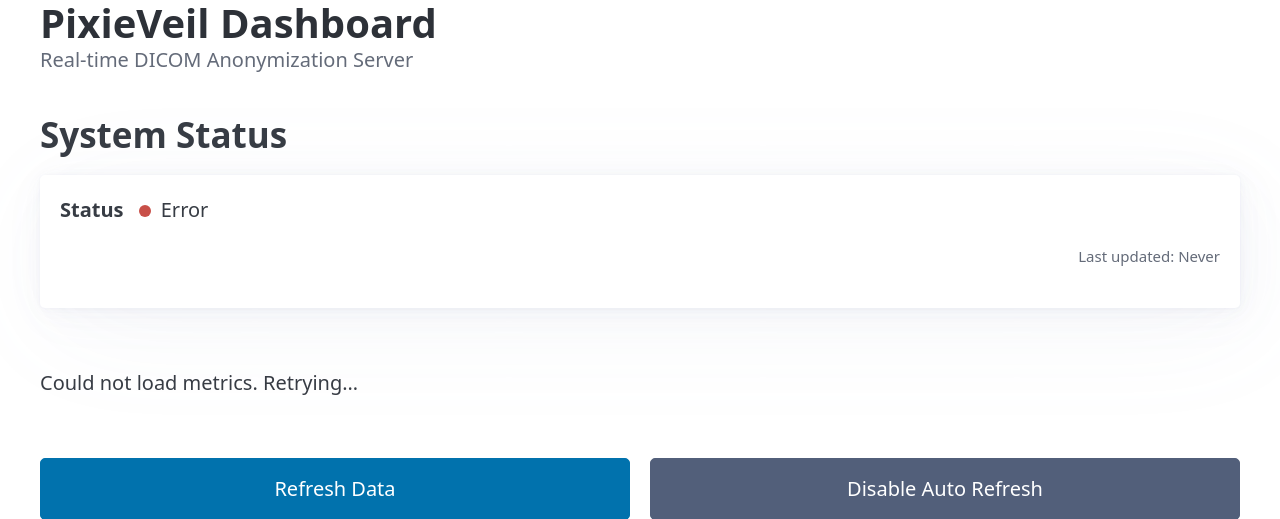
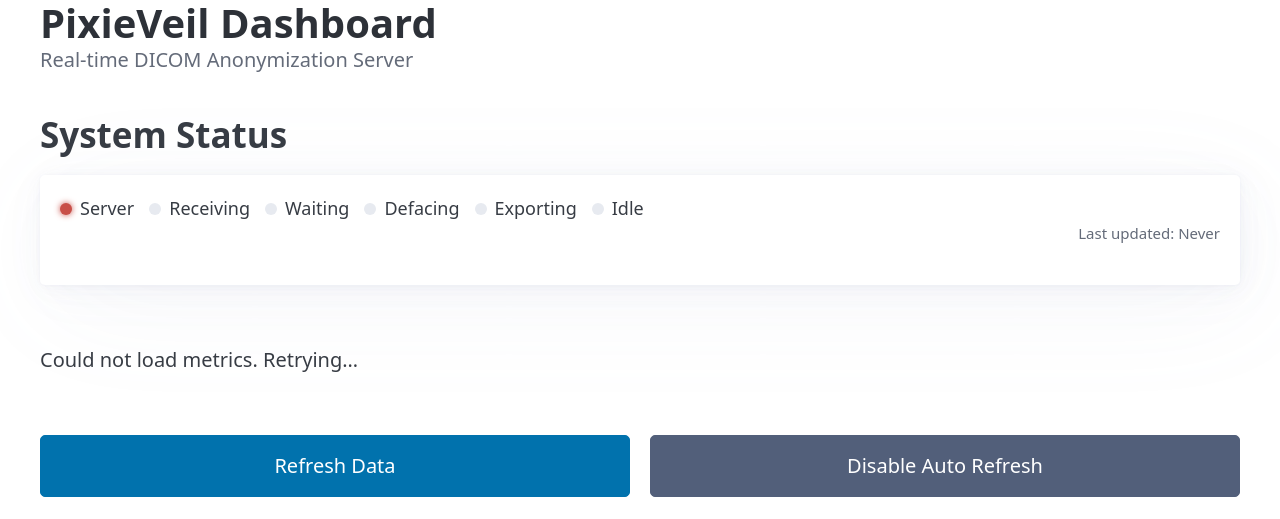
Before and after one commit to cstroie/PixieVeil, a Python web app: template pixieveil/dashboard/templates/index.html in a window 1280 px wide. Shown: the top 519 px of the page. Run offline with Jinja, Linux system fonts and the light colour scheme; the template is opened without the code that fills it, so the values that code supplies are empty; some libraries are stand-ins or nearby versions.

Commit message:
feat: add live pipeline LED status bar to dashboard
Track active pipeline stages in StorageManager:
- _active_receiving: incremented per process_image call (thread-safe)
- _active_defacing: bracketed around asyncio.to_thread(_deface_study)
- _active_exporting: bracketed around _export_via_dicom / _export_via_http_zip
- get_pipeline_status() returns {receiving, waiting, defacing, exporting, idle}

Expose pipeline_status in /stats JSON response.

Replace single status indicator with a horizontal LED bar:
- Server (always green; red on fetch error)
- Receiving / Waiting / Defacing / Exporting (green when active, dark when not)
- Idle (blue when nothing else is active)
LEDs animate with a 0.3s CSS transition and a subtle glow when lit.

Co-Authored-By: Claude Sonnet 4.6 <noreply@anthropic.com>

```diff
--- a/pixieveil/dashboard/server.py
+++ b/pixieveil/dashboard/server.py
@@ -272,6 +272,7 @@ class Dashboard:
             "server_status": "running",
             "timestamp": time.time(),
             "defacing_enabled": storage_manager.defacer.enabled,
+            "pipeline_status": storage_manager.get_pipeline_status(),
             "sections": sections
         }
 
--- a/pixieveil/dashboard/templates/index.html
+++ b/pixieveil/dashboard/templates/index.html
@@ -33,18 +33,38 @@
                 color: var(--pico-muted-color);
                 font-size: 0.875rem;
             }
-            .status-indicator {
+            .status-bar {
+                display: flex;
+                flex-wrap: wrap;
+                gap: 0.75rem;
+                align-items: center;
+            }
+            .led {
+                display: inline-flex;
+                align-items: center;
+                gap: 0.4rem;
+                font-size: 0.9rem;
+            }
+            .led-dot {
                 display: inline-block;
                 width: 12px;
                 height: 12px;
                 border-radius: 50%;
-                margin: 0 0.5rem;
+                background-color: var(--pico-muted-border-color);
+                flex-shrink: 0;
+                transition: background-color 0.3s;
             }
-            .status-running {
+            .led-dot.active {
                 background-color: var(--pico-form-element-valid-focus-color);
+                box-shadow: 0 0 6px var(--pico-form-element-valid-focus-color);
             }
-            .status-stopped {
+            .led-dot.active.led-idle {
+                background-color: var(--pico-primary);
+                box-shadow: 0 0 6px var(--pico-primary);
+            }
+            .led-dot.active.led-error {
                 background-color: var(--pico-form-element-invalid-focus-color);
+                box-shadow: 0 0 6px var(--pico-form-element-invalid-focus-color);
             }
             .last-updated {
                 font-size: 0.75rem;
@@ -62,7 +82,14 @@
         <header>
             <h2>System Status</h2>
             <article>
-                <p><strong>Status</strong> <span id="status"><span class="status-indicator status-stopped"></span>Loading...</span></p>
+                <div class="status-bar" id="status-bar">
+                    <span class="led"><span class="led-dot" id="led-server"></span>Server</span>
+                    <span class="led"><span class="led-dot" id="led-receiving"></span>Receiving</span>
+                    <span class="led"><span class="led-dot" id="led-waiting"></span>Waiting</span>
+                    <span class="led"><span class="led-dot" id="led-defacing"></span>Defacing</span>
+                    <span class="led"><span class="led-dot" id="led-exporting"></span>Exporting</span>
+                    <span class="led"><span class="led-dot led-idle" id="led-idle"></span>Idle</span>
+                </div>
                 <p class="last-updated">Last updated: <span id="last-updated">Never</span></p>
             </article>
         </header>
@@ -90,7 +117,8 @@
                     updateDashboard(data);
                 } catch (error) {
                     console.error('Error fetching stats:', error);
-                    document.getElementById('status').innerHTML = '<span class="status-indicator status-stopped"></span>Error';
+                    const serverDot = document.getElementById('led-server');
+                    serverDot.classList.add('active', 'led-error');
                     document.getElementById('metrics-container').innerHTML = '<p>Could not load metrics. Retrying…</p>';
                 }
             }
@@ -102,13 +130,26 @@
                 return value;
             }
 
+            function setLed(id, active, extraClass) {
+                const dot = document.getElementById(id);
+                dot.classList.toggle('active', active);
+                if (extraClass) dot.classList.toggle(extraClass, active);
+            }
+
             function updateDashboard(data) {
-                const statusElement = document.getElementById('status');
-                if (data.server_status === 'running') {
-                    statusElement.innerHTML = '<span class="status-indicator status-running"></span>Running';
-                } else {
-                    statusElement.innerHTML = '<span class="status-indicator status-stopped"></span>Stopped';
-                }
+                const ps = data.pipeline_status || {};
+                const serverUp = data.server_status === 'running';
+
+                // Server LED: always lit, green when up, red when stopped
+                const serverDot = document.getElementById('led-server');
+                serverDot.classList.add('active');
+                serverDot.classList.toggle('led-error', !serverUp);
+
+                setLed('led-receiving', !!ps.receiving, null);
+                setLed('led-waiting',   !!ps.waiting,   null);
+                setLed('led-defacing',  !!ps.defacing,  null);
+                setLed('led-exporting', !!ps.exporting, null);
+                setLed('led-idle',      !!ps.idle,      'led-idle');
 
                 document.getElementById('last-updated').textContent = new Date().toLocaleTimeString();
 
```
Also changed, not shown: pixieveil/storage/storage_manager.py.
